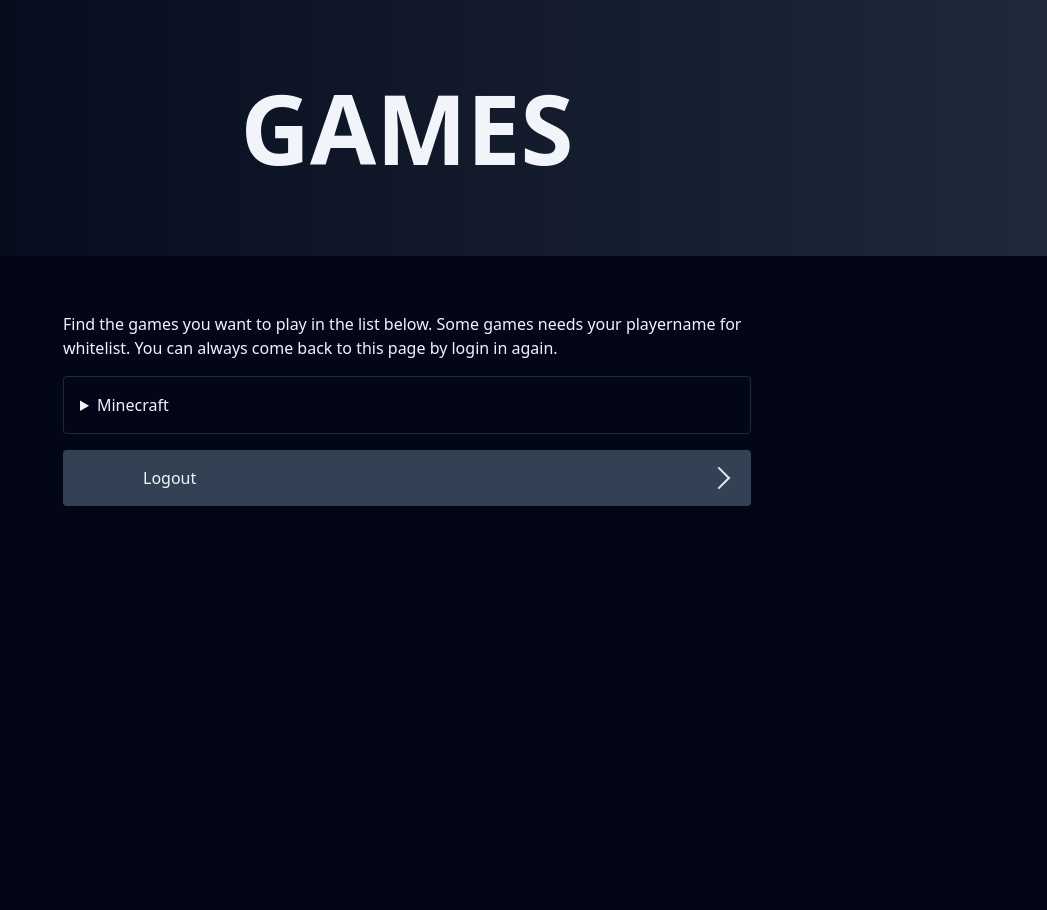
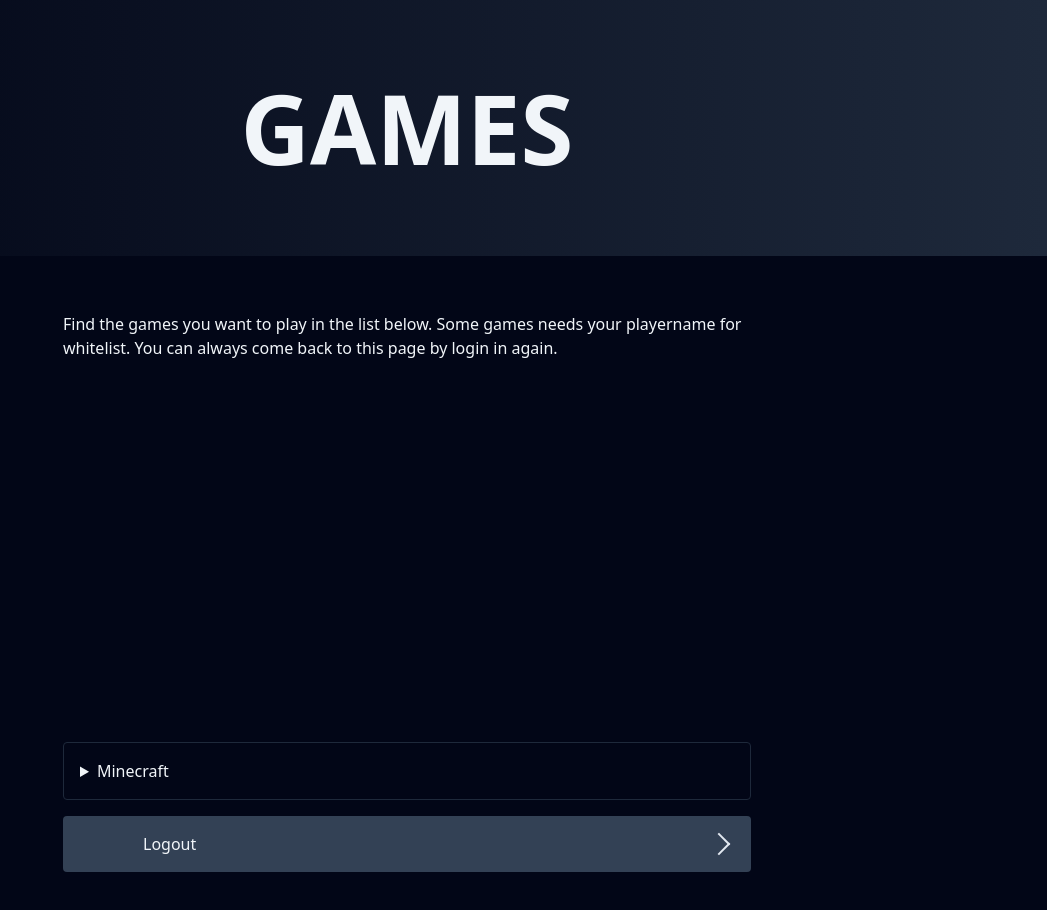
Before and after one commit to gudchalmers/gud-gaming, a Next.js app: page /games in a window 1280 px wide. Shown: the top 910 px of the page, without its empty margins (233-1280 px from the left). Before the commit the page ends 800 px from the top, so only its background shows below. Built offline with nearby package versions, Linux system fonts and the light colour scheme.

Commit message:
added discord

```diff
--- a/app/games/page.tsx
+++ b/app/games/page.tsx
@@ -12,16 +12,23 @@ export default function Page() {
         `}
       >
         <h1 className="text-8xl font-black uppercase">Games</h1>
-
       </div>
 
-      <div className="mx-auto mt-4 flex w-full max-w-3xl flex-col gap-4 p-10">
+      <div className="mx-auto mt-4 flex w-full max-w-3xl flex-col gap-4 p-10 justify-center content-center">
         <p>
           Find the games you want to play in the list below. Some games needs
           your playername for whitelist. You can always come back to this page
           by login in again.
         </p>
-        <details className="rounded border border-slate-800 p-4">
+        <iframe
+          src={process.env.DISCORD_WIDGET}
+          width="350"
+          height="350"
+          allowTransparency={true}
+          sandbox="allow-popups allow-popups-to-escape-sandbox allow-same-origin allow-scripts"
+          className="w-full"
+        />
+        <details className="rounded border border-slate-800 p-4 w-full">
           <summary>Minecraft</summary>
           <p>
             To connect to minecraft visit{" "}
```
